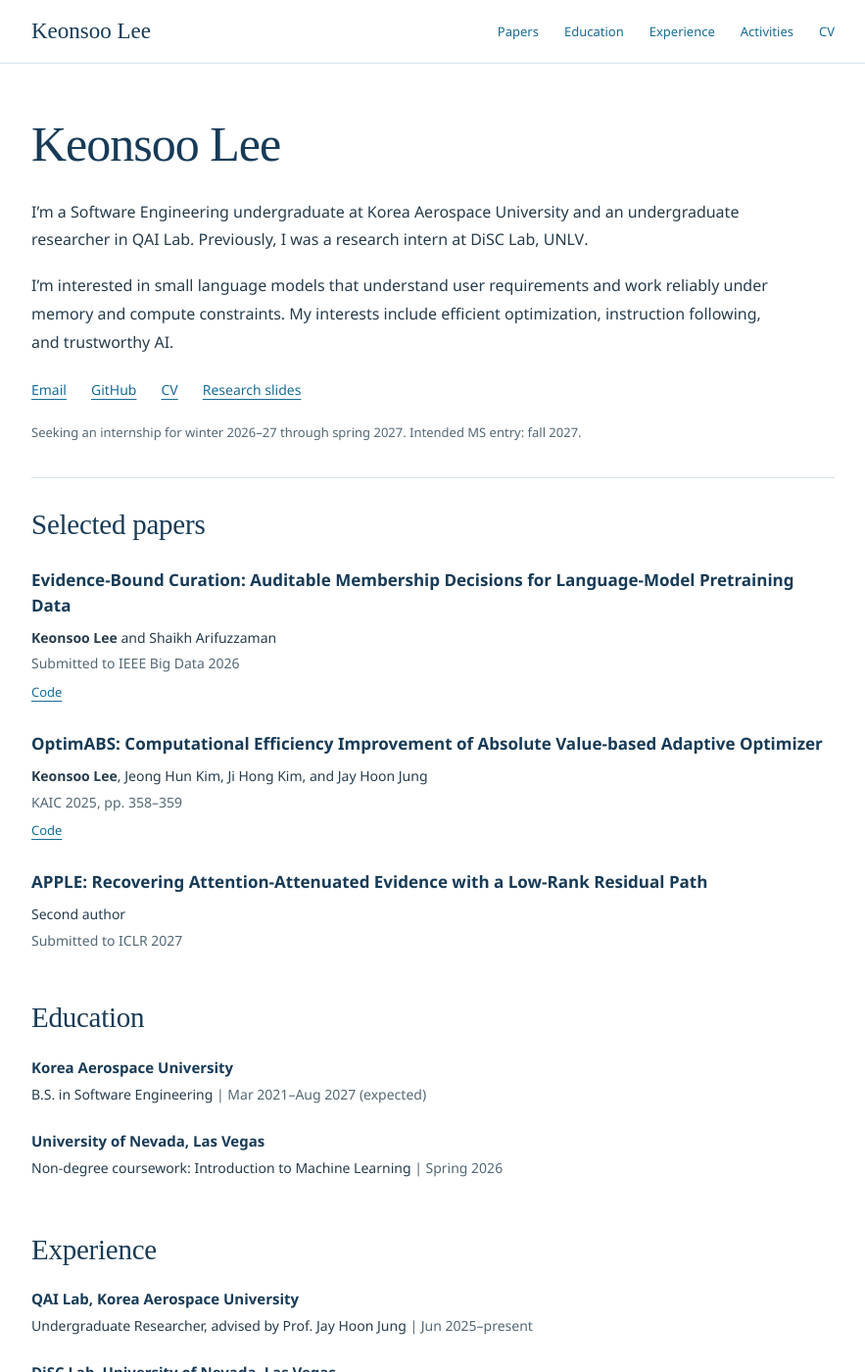
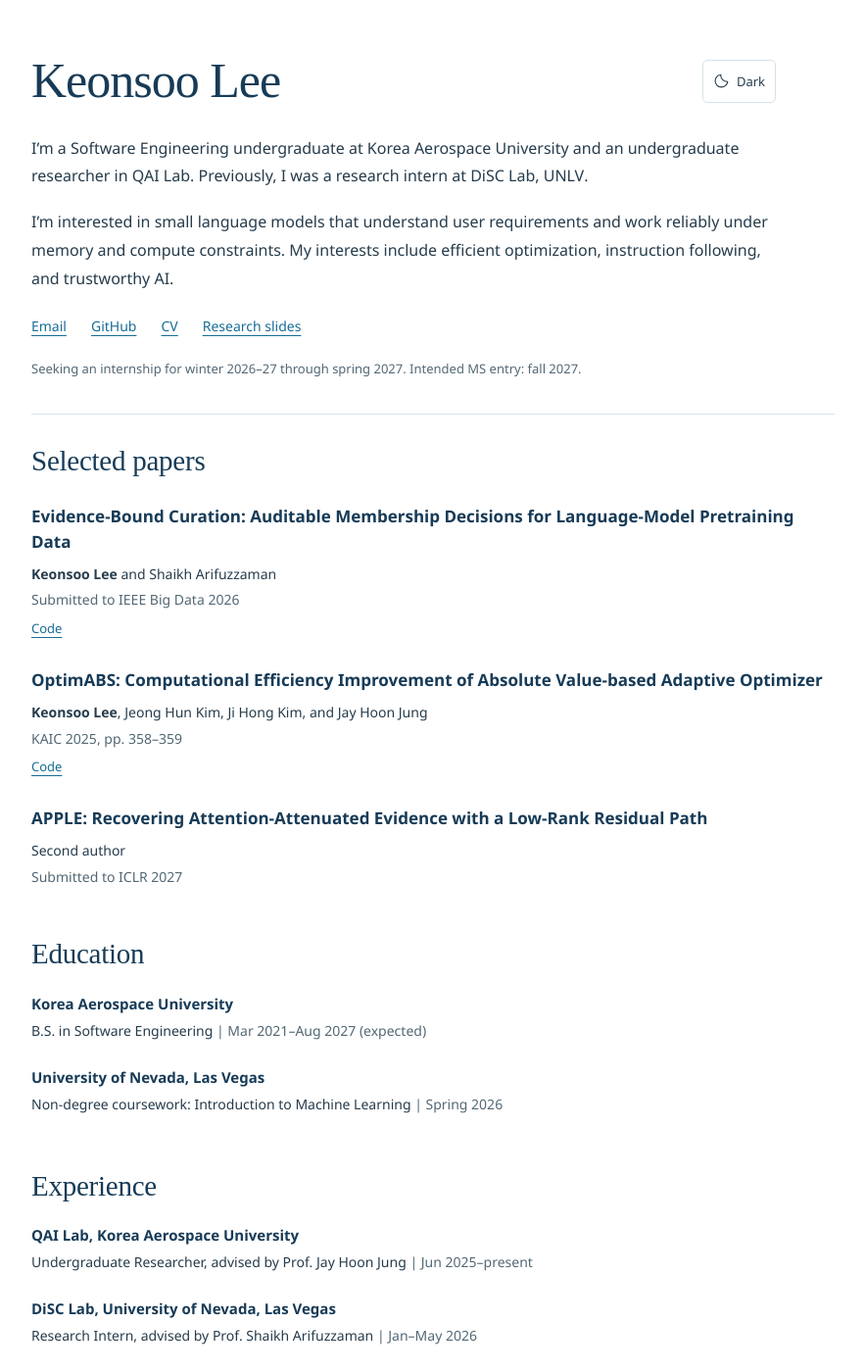
Before and after one commit to LeeKeonSoo/leekeonsoo.github.io, a Jekyll site: the page built from index.markdown, in a window 1280 px wide and 1400 px high. Shown: the whole window at 98% size, without its empty margins (198-1081 px from the left). Built offline with Jekyll 4.4.1, drawn with Linux system fonts in a browser that asks for light colours; part of the change alters nothing that is shown.

Commit message:
Replace section navigation with a light and dark theme control

```diff
--- a/_includes/homepage.html
+++ b/_includes/homepage.html
@@ -1,6 +1,13 @@
 <div class="wrap">
   <section class="intro" id="about" aria-labelledby="name">
-    <h1 id="name">Keonsoo Lee</h1>
+    <div class="intro-heading">
+      <h1 id="name">Keonsoo Lee</h1>
+      <button class="theme-toggle" type="button" hidden aria-label="Switch to dark mode">
+        <svg class="theme-moon" viewBox="0 0 24 24" aria-hidden="true"><path d="M20.9 13A9 9 0 0 1 11 3.1 9 9 0 1 0 20.9 13Z"/></svg>
+        <svg class="theme-sun" viewBox="0 0 24 24" aria-hidden="true"><circle cx="12" cy="12" r="4"/><path d="M12 2v2m0 16v2M2 12h2m16 0h2M5 5l1.4 1.4m11.2 11.2L19 19M5 19l1.4-1.4M17.6 6.4 19 5"/></svg>
+        <span class="theme-label">Dark</span>
+      </button>
+    </div>
     <p class="bio">I’m a Software Engineering undergraduate at <strong>Korea Aerospace University</strong> and an undergraduate researcher in <strong>QAI Lab</strong>. Previously, I was a research intern at <strong>DiSC Lab, UNLV</strong>.</p>
     <p class="research-statement">I’m interested in small language models that understand user requirements and work reliably under memory and compute constraints. My interests include efficient optimization, instruction following, and trustworthy AI.</p>
     <div class="profile-links"><a href="mailto:ksl1165@kau.kr">Email</a><a href="https://github.com/LeeKeonSoo">GitHub</a><a href="{{ '/assets/downloads/Keonsoo_Lee_CV.pdf' | relative_url }}">CV</a><a href="{{ '/assets/downloads/Keonsoo_Lee_Research_Portfolio.pptx' | relative_url }}">Research slides</a></div>
--- a/_layouts/research.html
+++ b/_layouts/research.html
@@ -12,27 +12,25 @@
   <title>{% if page.title != site.title %}{{ page.title | escape }} | {% endif %}{{ site.title | escape }}</title>
   <link rel="canonical" href="{{ page.url | absolute_url }}">
   <link rel="icon" href="{{ '/assets/favicon.svg' | relative_url }}" type="image/svg+xml">
-  <link rel="stylesheet" href="{{ '/assets/css/research.css' | relative_url }}?v=20261017-sections">
+  <script>
+    (() => {
+      let theme = window.matchMedia('(prefers-color-scheme: dark)').matches ? 'dark' : 'light';
+      try {
+        const saved = localStorage.getItem('homepage-theme');
+        if (saved === 'light' || saved === 'dark') theme = saved;
+      } catch {}
+      document.documentElement.dataset.theme = theme;
+    })();
+  </script>
+  <link rel="stylesheet" href="{{ '/assets/css/research.css' | relative_url }}?v=20261017-theme">
 </head>
 <body>
   <a href="#main" class="skip-link">Skip to content</a>
-  <header class="site-header">
-    <div class="header-inner wrap">
-      <a class="wordmark" href="{{ '/' | relative_url }}">Keonsoo Lee</a>
-      <nav class="main-nav" aria-label="Main navigation">
-        <a href="{{ '/' | relative_url }}#research">Papers</a>
-        <a href="{{ '/' | relative_url }}#education">Education</a>
-        <a href="{{ '/' | relative_url }}#experience">Experience</a>
-        <a href="{{ '/' | relative_url }}#services">Activities</a>
-        <a href="{{ '/assets/downloads/Keonsoo_Lee_CV.pdf' | relative_url }}">CV</a>
-      </nav>
-    </div>
-  </header>
   <main id="main">{{ content }}</main>
   <footer class="site-footer wrap">
     <span>Keonsoo Lee</span>
     <span>Updated October 2026</span>
   </footer>
-  <script src="{{ '/assets/js/research.js' | relative_url }}?v=20261017-sections" defer></script>
+  <script src="{{ '/assets/js/research.js' | relative_url }}?v=20261017-theme" defer></script>
 </body>
 </html>
--- a/assets/css/research.css
+++ b/assets/css/research.css
@@ -1,18 +1,15 @@
-:root{color-scheme:light;--ink:#173b57;--text:#263c4c;--muted:#536875;--blue:#176c96;--line:#d7e3ea;--serif:"Times New Roman",Times,serif;--sans:"Avenir Next",Avenir,"Segoe UI",sans-serif}
+:root{color-scheme:light;--surface:#fff;--ink:#173b57;--text:#263c4c;--muted:#536875;--blue:#176c96;--line:#d7e3ea;--serif:"Times New Roman",Times,serif;--sans:"Avenir Next",Avenir,"Segoe UI",sans-serif}
+:root[data-theme="dark"]{color-scheme:dark;--surface:#161b22;--ink:#edf3f8;--text:#d6e0e8;--muted:#a2b2c0;--blue:#82c7ef;--line:#344452}
 *{box-sizing:border-box}
-html{scroll-padding-top:88px}
-body{margin:0;background:#fff;color:var(--text);font:16px/1.75 var(--sans);-webkit-font-smoothing:antialiased}
-body::after{content:"";display:block;height:var(--anchor-tail,0px)}
-.site-header{position:sticky;top:0;z-index:10;background:#fff;border-bottom:1px solid var(--line)}
-.header-inner{min-height:64px;display:flex;align-items:center;justify-content:space-between;gap:20px}
-.wordmark{font:23px/1.2 var(--serif);color:var(--ink);text-decoration:none}
-.main-nav{display:flex;align-items:center;gap:26px;font-size:13px}.main-nav a{text-decoration:none}.main-nav a:hover,.main-nav a[aria-current="location"]{text-decoration:underline;text-underline-offset:6px}
+html{scroll-padding-top:24px}
+body{margin:0;background:var(--surface);color:var(--text);font:16px/1.75 var(--sans);-webkit-font-smoothing:antialiased}
 a{color:var(--blue);text-decoration:underline;text-decoration-thickness:1px;text-underline-offset:4px}a:hover{text-decoration-thickness:2px}
-a:focus-visible{outline:3px solid var(--blue);outline-offset:5px}
+a:focus-visible,button:focus-visible{outline:3px solid var(--blue);outline-offset:5px}
 p{margin:0 0 18px}h1,h2,h3{margin:0;color:var(--ink)}strong{font-weight:600}
 .wrap{max-width:820px;width:calc(100% - 88px);margin:0 auto}
-.skip-link{position:fixed;top:-100px;left:18px;background:#fff;padding:12px;z-index:20}.skip-link:focus{top:12px}
-.intro{padding:54px 0 34px;max-width:760px}.intro h1{font:50px/1.15 var(--serif);letter-spacing:-1px;margin-bottom:25px}
+.skip-link{position:fixed;top:-100px;left:18px;background:var(--surface);padding:12px;z-index:20}.skip-link:focus{top:12px}
+.intro{padding:54px 0 34px;max-width:760px}.intro-heading{display:flex;align-items:center;justify-content:space-between;gap:16px;margin-bottom:25px}.intro h1{font:50px/1.15 var(--serif);letter-spacing:-1px}
+.theme-toggle{display:inline-flex;align-items:center;justify-content:center;gap:7px;min-height:44px;padding:8px 10px;border:1px solid var(--line);border-radius:5px;background:var(--surface);color:var(--text);font:13px var(--sans);cursor:pointer;flex-shrink:0}.theme-toggle[hidden]{display:none}.theme-toggle:hover{border-color:var(--blue)}.theme-toggle svg{width:17px;height:17px;fill:none;stroke:currentColor;stroke-width:1.6;stroke-linecap:round;stroke-linejoin:round}.theme-sun{display:none}:root[data-theme="dark"] .theme-moon{display:none}:root[data-theme="dark"] .theme-sun{display:block}
 .intro .bio,.research-statement{font-size:16px;line-height:1.8;margin-bottom:18px}.bio strong{font-weight:500}
 .profile-links{display:flex;flex-wrap:wrap;gap:25px;font-size:14px;margin-top:23px}.availability{font-size:13px;color:var(--muted);line-height:1.75;margin:19px 0 0}
 .research-section h2,.record-section h2{font:29px/1.25 var(--serif);margin-bottom:26px;letter-spacing:-.25px}
@@ -23,6 +20,6 @@ p{margin:0 0 18px}h1,h2,h3{margin:0;color:var(--ink)}strong{font-weight:600}
 .record{margin-bottom:23px}.record h3{font-size:15px;line-height:1.6;font-weight:600;margin-bottom:3px}.record p{font-size:14px;line-height:1.8;margin:0}.record-date{color:var(--muted)}
 .site-footer{border-top:1px solid var(--line);padding:19px 0 27px;display:flex;justify-content:space-between;gap:20px;font-size:12px;color:var(--muted)}.site-footer span:first-child{font:18px var(--serif);color:var(--ink)}
 .standalone{padding:65px 0;min-height:60vh;max-width:700px}.standalone h1{font:48px var(--serif);margin-bottom:22px}.standalone p{color:var(--muted)}.button-primary{display:inline-block;background:var(--ink);color:white;padding:10px 16px;border-radius:4px;margin-top:18px}
-@media(max-width:760px){.header-inner{min-height:60px}.wordmark{font-size:21px}.main-nav{gap:18px;font-size:12px}.wrap{width:calc(100% - 44px)}.intro{padding-top:37px;padding-bottom:29px}.intro h1{font-size:46px;margin-bottom:22px}.intro .bio,.research-statement{font-size:15px;line-height:1.8}.profile-links{font-size:14px;gap:23px;margin-top:20px}.availability{font-size:12px;line-height:1.8;margin-top:17px}.research-section{padding-top:25px}.research-section h2,.record-section h2{font-size:28px;margin-bottom:23px}.paper h3{font-size:16px}.authors,.venue{font-size:13px}.paper-links{font-size:13px}.site-footer{font-size:11px}}
-@media(max-width:520px){.header-inner{flex-wrap:wrap;padding:12px 0}.main-nav{width:100%;justify-content:space-between;gap:12px;font-size:12px}.record h3{font-size:14px}.record p{font-size:13px}.header-inner{gap:10px}.intro h1{font-size:44px}.intro .bio,.research-statement{font-size:15px}.paper{margin-bottom:27px}.paper h3{font-size:16px;line-height:1.6}.authors,.venue{font-size:13px}.site-footer{align-items:baseline}.standalone h1{font-size:42px}}
-@media print{body::after,.site-header{display:none}.profile-links,.availability,.site-footer,.skip-link{display:none}.wrap{width:100%;max-width:100%}.intro{padding-top:0}.intro h1{font-size:38px}.intro .bio,.research-statement{font-size:12px}.paper{break-inside:avoid}.research-section h2,.record-section h2{font-size:25px}.paper h3{font-size:14px}.authors,.venue{font-size:12px}}
+@media(max-width:760px){.wrap{width:calc(100% - 44px)}.intro{padding-top:37px;padding-bottom:29px}.intro-heading{margin-bottom:22px}.intro h1{font-size:46px}.intro .bio,.research-statement{font-size:15px;line-height:1.8}.profile-links{font-size:14px;gap:23px;margin-top:20px}.availability{font-size:12px;line-height:1.8;margin-top:17px}.research-section{padding-top:25px}.research-section h2,.record-section h2{font-size:28px;margin-bottom:23px}.paper h3{font-size:16px}.authors,.venue{font-size:13px}.paper-links{font-size:13px}.site-footer{font-size:11px}}
+@media(max-width:520px){.record h3{font-size:14px}.record p{font-size:13px}.intro-heading{flex-wrap:wrap;gap:12px}.intro h1{font-size:44px}.intro .bio,.research-statement{font-size:15px}.paper{margin-bottom:27px}.paper h3{font-size:16px;line-height:1.6}.authors,.venue{font-size:13px}.site-footer{align-items:baseline}.standalone h1{font-size:42px}}
+@media print{:root,:root[data-theme="dark"]{color-scheme:light;--surface:#fff;--ink:#173b57;--text:#263c4c;--muted:#536875;--blue:#176c96;--line:#d7e3ea}.theme-toggle{display:none}.profile-links,.availability,.site-footer,.skip-link{display:none}.wrap{width:100%;max-width:100%}.intro{padding-top:0}.intro h1{font-size:38px}.intro .bio,.research-statement{font-size:12px}.paper{break-inside:avoid}.research-section h2,.record-section h2{font-size:25px}.paper h3{font-size:14px}.authors,.venue{font-size:12px}}
```
Also changed, not shown: assets/js/research.js (+23 -48 lines), README.md.
